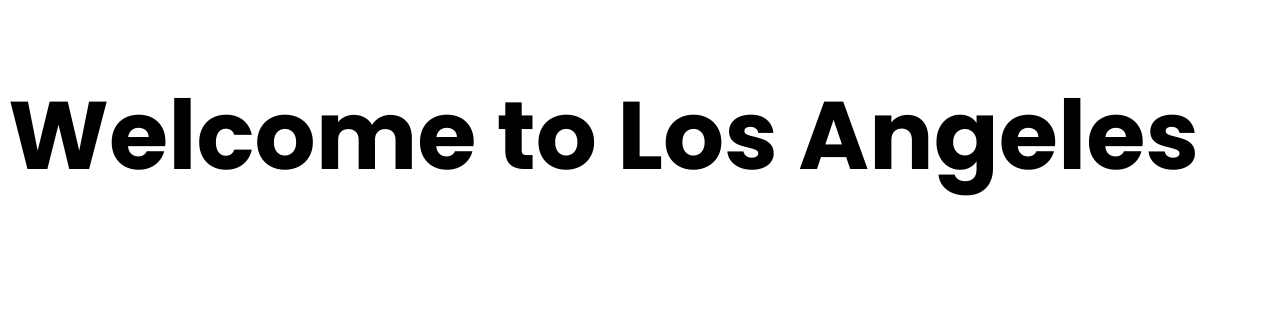
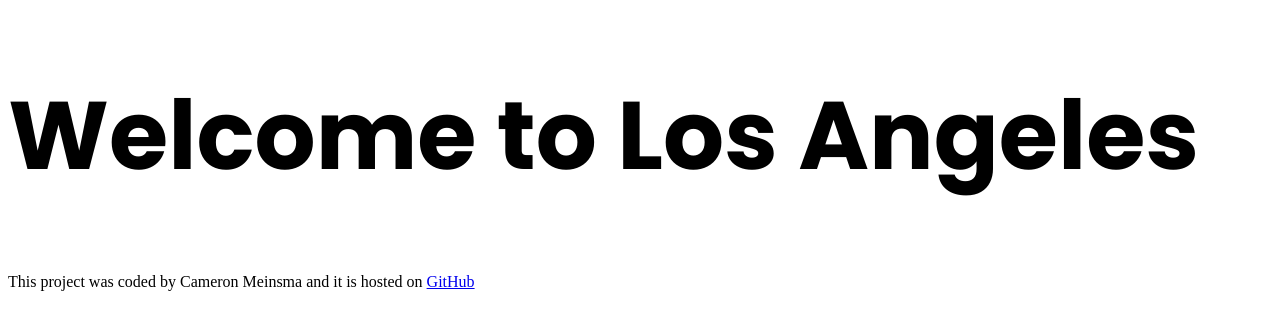
Before and after one commit to Cameron-Meinsma/travel-project, a plain HTML site: page index.html in a window 1280 px wide. Drawn offline with Linux system fonts and the light colour scheme.

Commit message:
Added the footer

```diff
--- a/index.html
+++ b/index.html
@@ -14,5 +14,11 @@
     </head>
     <body>
         <h1>Welcome to Los Angeles</h1>
+        <footer>
+            This project was coded by Cameron Meinsma and it is hosted on
+            <a href="https://github.com/Cameron-Meinsma/travel-project.git"
+                >GitHub</a
+            >
+        </footer>
     </body>
 </html>
```
